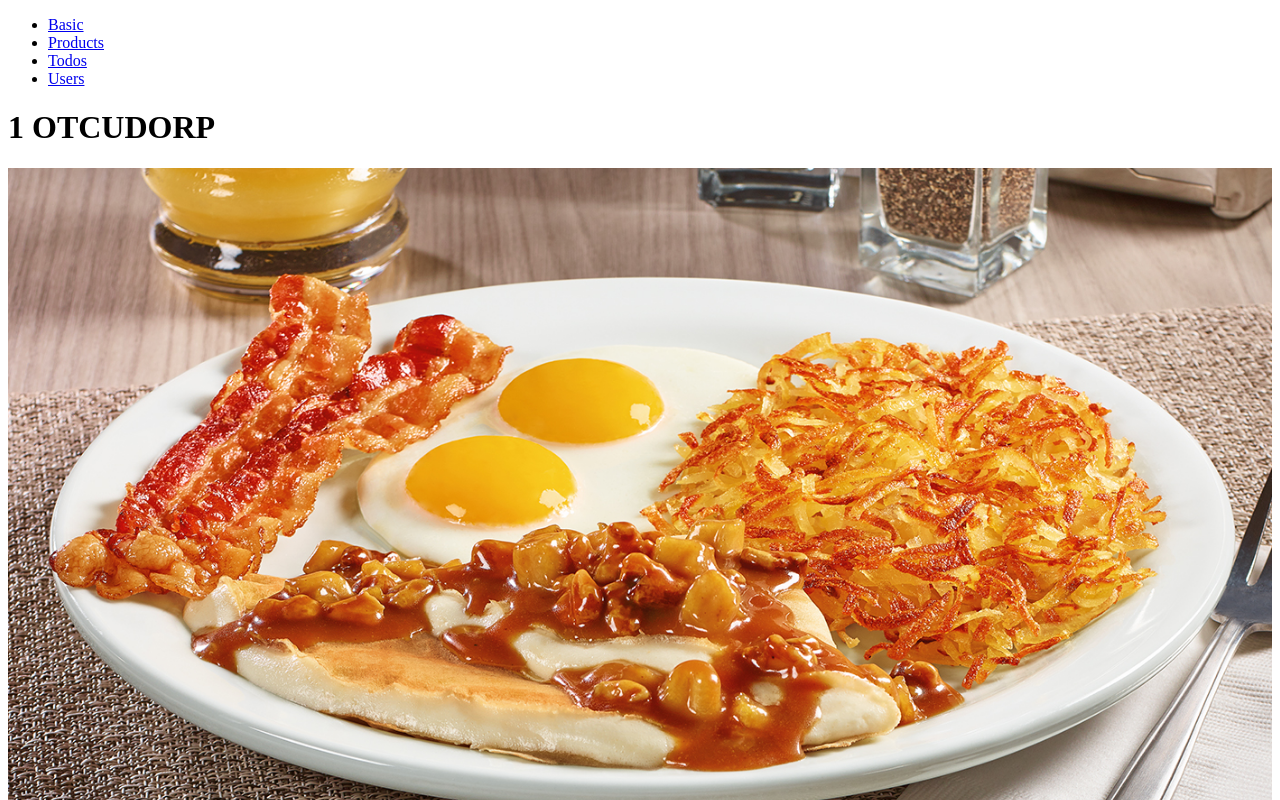
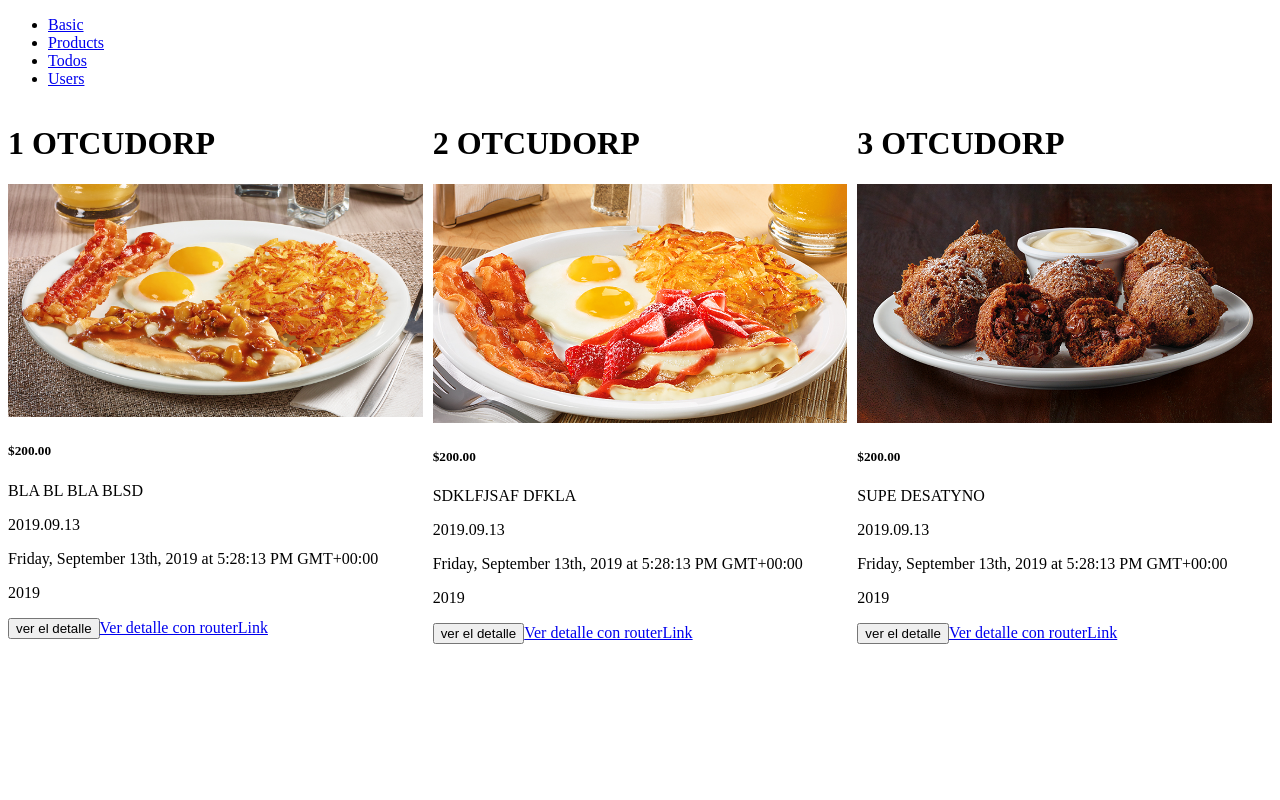
Before and after one commit to EscuelaIt/angular-v8, an Angular app: page /products in a window 1280 px wide. Shown: the top 800 px of the page. Built offline with nearby package versions, Linux system fonts and the light colour scheme.

Commit message:
🚧 implement product detail

```diff
--- /dev/null
+++ b/src/app/products/components/product-detail/product-detail.component.html
@@ -0,0 +1,5 @@
+<div *ngIf="product">
+  <h1>{{ product.title }}</h1>
+  <img [src]="product.image" [alt]="product.title">
+  <p>{{ product.text }}</p>
+</div>
--- /dev/null
+++ b/src/app/products/components/product-detail/product-detail.component.ts
@@ -0,0 +1,30 @@
+import { Component, OnInit } from '@angular/core';
+import { ActivatedRoute, Params } from '@angular/router';
+
+import { Product } from '@products/models/product.model';
+import { ProductService } from '@products/services/product.service';
+
+@Component({
+  selector: 'app-product-detail',
+  templateUrl: './product-detail.component.html',
+  styleUrls: ['./product-detail.component.scss']
+})
+export class ProductDetailComponent implements OnInit {
+
+  product: Product;
+
+  constructor(
+    private activatedRoute: ActivatedRoute,
+    private productService: ProductService
+  ) {
+  }
+
+  ngOnInit() {
+    this.activatedRoute.params
+    .subscribe((params: Params) => {
+      const id = params.id;
+      this.product = this.productService.getProduct(id);
+    });
+  }
+
+}
--- a/src/app/products/components/product-list/product-list.component.html
+++ b/src/app/products/components/product-list/product-list.component.html
@@ -1,5 +1,7 @@
-<app-product
-  [product]="product"
-  (clickedProduct)="onClickedProduct($event)"
-  *ngFor="let product of products">
-</app-product>
+<div class="products">
+  <app-product
+    [product]="product"
+    (clickedProduct)="onClickedProduct($event)"
+    *ngFor="let product of products">
+  </app-product>
+</div>
--- a/src/app/products/components/product-list/product-list.component.scss
+++ b/src/app/products/components/product-list/product-list.component.scss
@@ -0,0 +1,5 @@
+.products {
+  display: grid;
+  grid-template-columns: repeat(3, 1fr);
+  gap: 10px;
+}
--- a/src/app/products/components/product-list/product-list.component.ts
+++ b/src/app/products/components/product-list/product-list.component.ts
@@ -1,6 +1,8 @@
 import { Component, OnInit } from '@angular/core';
+import { Router } from '@angular/router';
 
 import { Product } from '@products/models/product.model';
+import { ProductService } from '@products/services/product.service';
 
 @Component({
   selector: 'app-product-list',
@@ -9,37 +11,20 @@ import { Product } from '@products/models/product.model';
 })
 export class ProductListComponent implements OnInit {
 
-  products: Product[] = [
-    {
-      id: 1,
-      title: 'Producto 1',
-      price: 200,
-      text: 'bla bl bla blsd sd sdjsdkjsd sdksjdkklsd kljsd',
-      image: 'assets/images/img1.jpg',
-    },
-    {
-      id: 2,
-      title: 'Producto 2',
-      price: 200,
-      text: 'sdklfjsaf dfklasdfa sdfsd fsdaklfjsadfsdfklsdjfasd fsadklfjdsaf sdaflksdjafasdlñkf dsfkjas',
-      image: 'assets/images/img2.jpg',
-    },
-    {
-      id: 3,
-      title: 'Producto 3',
-      price: 200,
-      text: 'supe desatyno',
-      image: 'assets/images/img3.jpg',
-    },
-  ];
+  products: Product[] = [];
 
-  constructor() { }
+  constructor(
+    private productService: ProductService,
+    private router: Router
+  ) { }
 
   ngOnInit() {
+    this.products = this.productService.getAllProducts();
   }
 
   onClickedProduct(id: number) {
     console.log('clicked', id);
+    this.router.navigate(['/products', id]);
   }
 
 }
--- a/src/app/products/components/product/product.component.html
+++ b/src/app/products/components/product/product.component.html
@@ -7,3 +7,4 @@
 <p>{{ today | dateFormat:'yyyy' }}</p>
 
 <button (click)="viewDetail()">ver el detalle</button>
+<a [routerLink]="['/products', product.id]">Ver detalle con routerLink</a>
--- a/src/app/products/products-routing.module.ts
+++ b/src/app/products/products-routing.module.ts
@@ -2,12 +2,17 @@ import { NgModule } from '@angular/core';
 import { Routes, RouterModule } from '@angular/router';
 
 import { ProductListComponent } from './components/product-list/product-list.component';
+import { ProductDetailComponent } from './components/product-detail/product-detail.component';
 
 
 const routes: Routes = [
   {
     path: '',
     component: ProductListComponent
+  },
+  {
+    path: ':id',
+    component: ProductDetailComponent
   }
 ];
 
--- /dev/null
+++ b/src/app/products/services/product.service.ts
@@ -0,0 +1,42 @@
+import { Injectable } from '@angular/core';
+
+import { Product } from '@products/models/product.model';
+
+
+@Injectable()
+export class ProductService {
+
+  products: Product[] = [
+    {
+      id: 1,
+      title: 'Producto 1',
+      price: 200,
+      text: 'bla bl bla blsd sd sdjsdkjsd sdksjdkklsd kljsd',
+      image: 'assets/images/img1.jpg',
+    },
+    {
+      id: 2,
+      title: 'Producto 2',
+      price: 200,
+      text: 'sdklfjsaf dfklasdfa sdfsd fsdaklfjsadfsdfklsdjfasd fsadklfjdsaf sdaflksdjafasdlñkf dsfkjas',
+      image: 'assets/images/img2.jpg',
+    },
+    {
+      id: 3,
+      title: 'Producto 3',
+      price: 200,
+      text: 'supe desatyno',
+      image: 'assets/images/img3.jpg',
+    },
+  ];
+
+  constructor() { }
+
+  getAllProducts() {
+    return this.products;
+  }
+
+  getProduct(productId: string) {
+    return this.products.find(product => product.id === parseInt(productId, 10));
+  }
+}
```
Also changed, not shown: src/app/products/products.module.ts (+8 -1 lines), src/app/products/components/product-detail/product-detail.component.scss (added), 2 other files (tests, documents, lock files or other folders).
